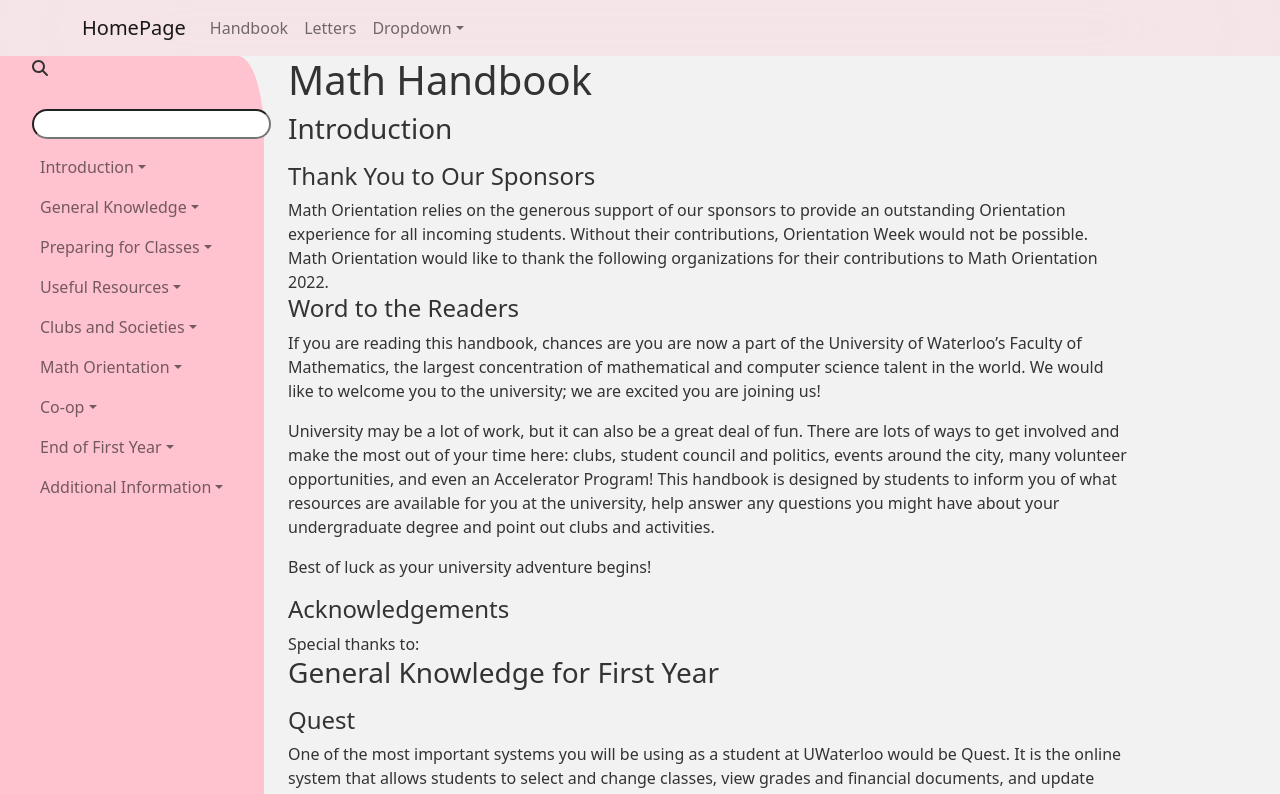
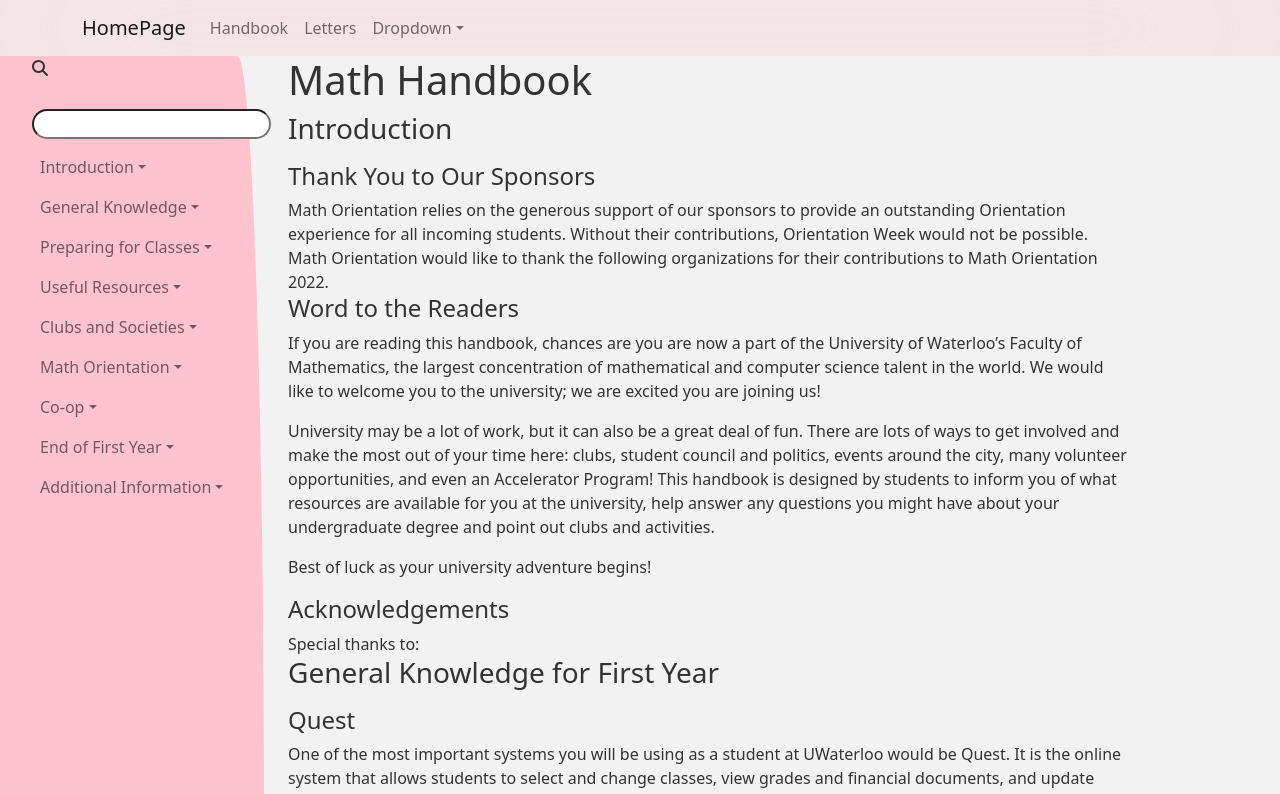
Before and after one commit to connie-wg/mathorientation, a Next.js app: page /firstYearHandbook in a window 1280 px wide. Shown: the top 794 px of the page. Built offline with nearby package versions, Linux system fonts and the light colour scheme.

Commit message:
made nav sticky

```diff
--- a/pages/firstYearHandbook.js
+++ b/pages/firstYearHandbook.js
@@ -78,7 +78,7 @@ const firstYearHandbook = () => {
                 type="text"
                 placeholder=""
               />
-              <Navbar>
+              <Navbar sticky="top">
                   <Nav className="flex-column">
                     {sections.map(
                       (item) => {
--- a/styles/firstYearHandbook.module.css
+++ b/styles/firstYearHandbook.module.css
@@ -2,7 +2,7 @@
   background-color: rgba(255, 195, 207);
   border-radius: 0% 10% 0% 0%;
   padding-left: 2rem;
-  height: 100vh;
+  height: 100%;
   position: relative;
 }
 
```
